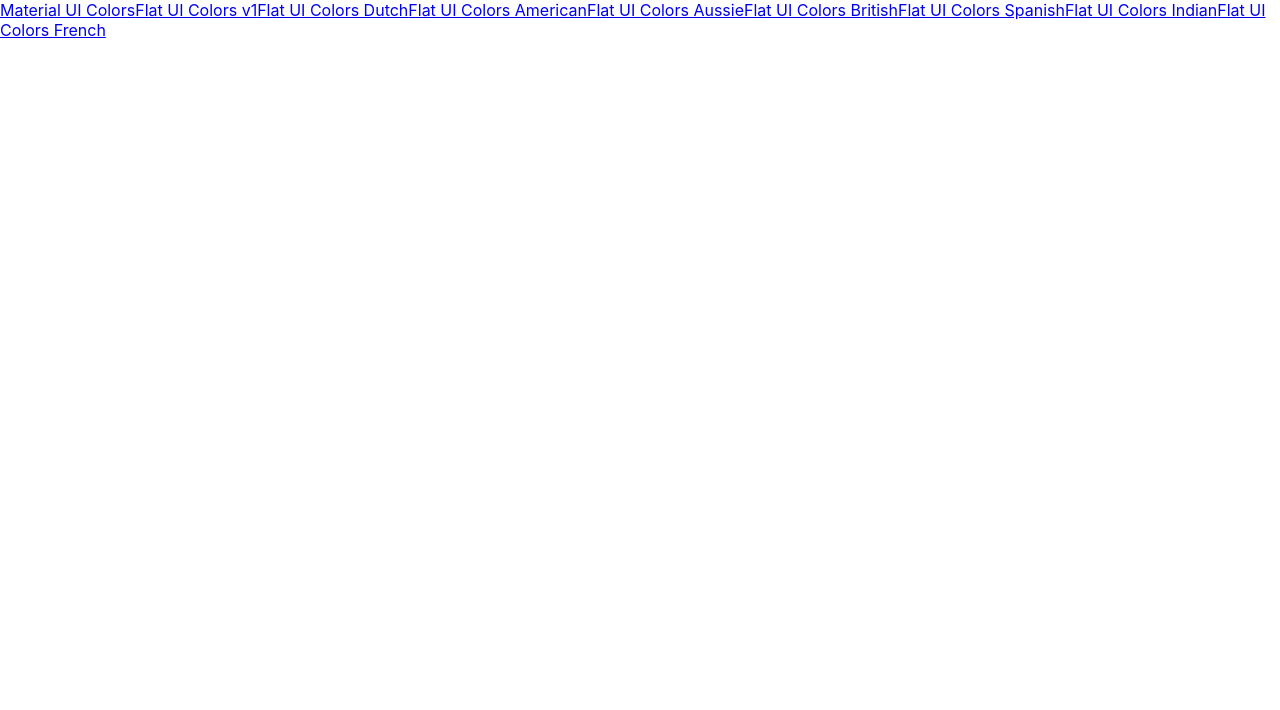
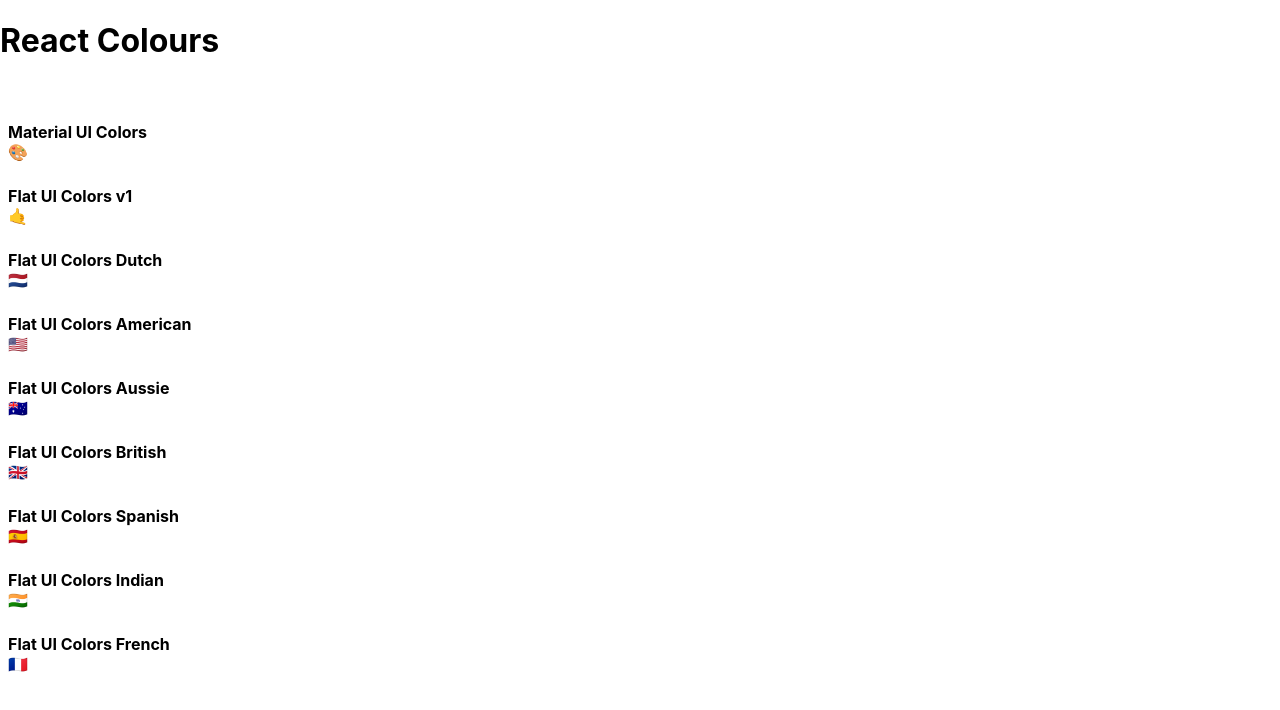
Before and after one commit to owengiri20/React_colour_app, a React (Create React App) app: page / in a window 1280 px wide. Shown: the top 710 px of the page. Built offline with nearby package versions, Linux system fonts and the light colour scheme.

Commit message:
start syling miniPalettte

```diff
--- /dev/null
+++ b/src/MiniPalette.js
@@ -0,0 +1,49 @@
+import React, { Component } from 'react';
+import { withStyles } from '@material-ui/styles';
+
+const styles = {
+    root: {
+        backgroundColor: "white",
+        borderRadius: "5px",
+        padding: "0.5rem",
+        position: "relative",
+        overflow: "hidden",
+        "&:hover": {
+            cursor: "pointer"
+        }
+    },
+    colours: {
+        backgroundColor: "gray"
+    },
+    title: {
+        display: "flex",
+        justifyContent: "space-between",
+        alignItems: "center",
+        margin: "0",
+        paddingTop: ".5rem",
+        fontSize: "1rem",
+        position: "relative"
+
+
+    },
+    colours: {
+
+    },
+    emoji: {
+
+    }
+}
+
+function MiniPalette(props) {
+    const { classes, paletteName, emoji } = props;
+    console.log(classes);
+
+    return (
+        <div className={classes.root}>
+            <div className={classes.colours}></div>
+            <h5 className={classes.title}>{paletteName}</h5>
+            <span className={classes.emoji}>{emoji}</span>
+        </div>
+    )
+}
+export default withStyles(styles)(MiniPalette);
--- a/src/PaletteList.js
+++ b/src/PaletteList.js
@@ -1,13 +1,16 @@
 import React, { Component } from 'react';
 import { Link } from "react-router-dom"
+import MiniPalette from "./MiniPalette"
 class PaletteList extends Component {
     render() {
         const { palettes } = this.props;
         return (
 
             <div>
+                <h1>React Colours</h1>
+                <MiniPalette />
                 {palettes.map((p) => (
-                    <Link to={`/palette/${p.id}`}>{p.paletteName}</Link>
+                    <MiniPalette {...p} />
                 ))}
             </div>
         );
```
